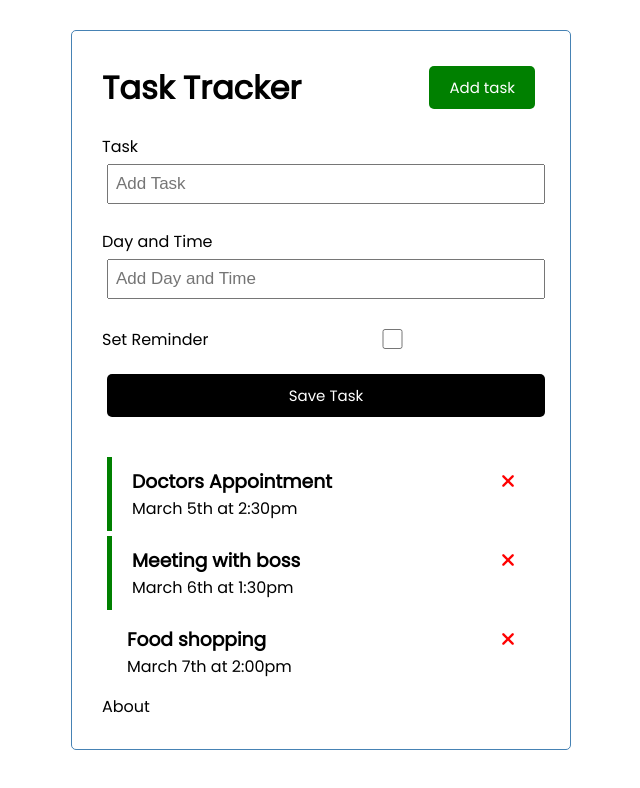
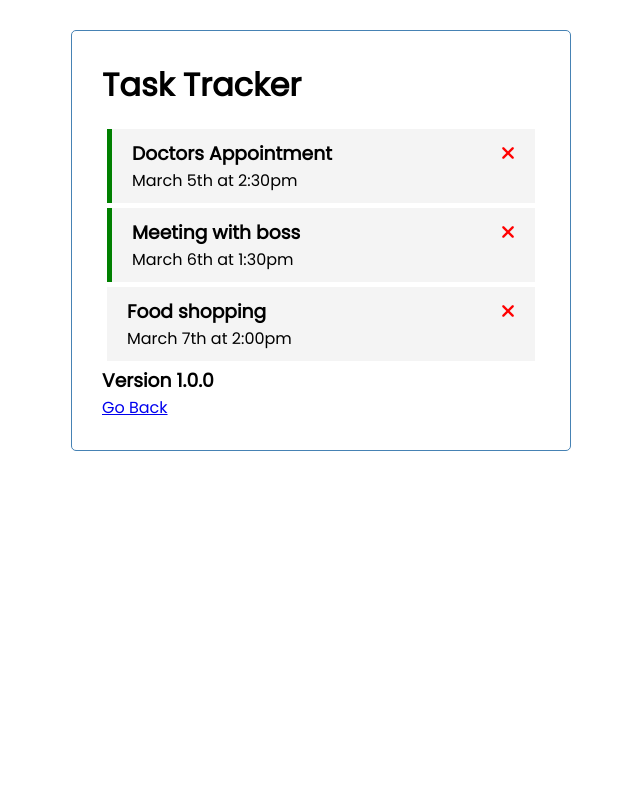
Before and after one commit to kolawoletech/vue-crash-course, a Vue app: page /about in a window 1280 px wide. Shown: the top 788 px of the page, without its empty margins (319-959 px from the left). Built offline with nearby package versions, Linux system fonts and the light colour scheme.

Commit message:
feat: copied but did not included server stuff

```diff
--- a/src/App.vue
+++ b/src/App.vue
@@ -1,7 +1,6 @@
 <template>
   <div class="container">
     <Header @toggle-add-task="toggleAddTask" title="Task Tracker" :showAddTask="showAddTask" />
-    <AddTask  @add-task="addTask()"/>
     <Tasks :tasks="tasks"/>
     <router-view :showAddTask="showAddTask"></router-view>
   </div>
@@ -10,14 +9,12 @@
 <script>
 import Header from './components/Header.vue'
 import Tasks from './components/Tasks.vue'
-import AddTask from './components/AddTask.vue'
 
 export default {
   name: 'App',
   components: {
     Header,
-    Tasks,
-    AddTask
+    Tasks
   },
   data() {
     return {
--- a/src/components/AddTask.vue
+++ b/src/components/AddTask.vue
@@ -1,53 +1,55 @@
 <template>
-    <form @submit="onSubmit()" class="add-form">
+    <form @submit="onSubmit" class="add-form">
         <div class="form-control">
             <label>Task</label>
-            <input v-model="text" type="text" name="text" placeholder="Add Task" />
+            <input type="text" v-model="text" name="text" placeholder="Add Task" />
         </div>
         <div class="form-control">
-            <label>Day and Time</label>
-            <input v-model="day" type="text" name="day" placeholder="Add Day and Time" />
+            <label>Day & Time</label>
+            <input type="text" v-model="day" name="day" placeholder="Add Day & Time" />
         </div>
         <div class="form-control form-control-check">
             <label>Set Reminder</label>
-            <input v-model="reminder" type="checkbox" name="reminder" />
+            <input type="checkbox" v-model="reminder" name="reminder" />
         </div>
-        <div class="btn-block">
 
-            <input type="submit" value="Save Task" class="btn btn-block" />
-        </div>
+        <input type="submit" value="Save Task" class="btn btn-block" />
     </form>
 </template>
+
 <script>
 export default {
-    name: "AddTask",
-    data(){
+    name: 'AddTask',
+    data() {
         return {
-            text:'',
-            day:'',
-            reminder: false
+            text: '',
+            day: '',
+            reminder: false,
         }
     },
-    methods:{
-        onSubmit(e){
+    methods: {
+        onSubmit(e) {
             e.preventDefault()
-            if(!this.text) alert("plase add a task");
+
+            if (!this.text) {
+                alert('Please add a task')
+                return
+            }
 
             const newTask = {
-                id: Math.floor(Math.random(0 * 100000000)),
+                // id: Math.floor(Math.random() * 100000),
                 text: this.text,
                 day: this.day,
-                reminder:this.reminder
+                reminder: this.reminder,
             }
 
-            this.$emit('add-task',(newTask))
-            this.text=''
-            this.day=''
+            this.$emit('add-task', newTask)
+
+            this.text = ''
+            this.day = ''
             this.reminder = false
-
-        }
-    }
-
+        },
+    },
 }
 </script>
 
@@ -85,4 +87,5 @@ export default {
 .form-control-check input {
     flex: 2;
     height: 20px;
-}</style>
+}
+</style>
--- a/src/components/Button.vue
+++ b/src/components/Button.vue
@@ -1,18 +1,20 @@
 <template>
-    <button @click="onClick()" :style="{background: color}" class="btn">{{text}}</button>
+    <button @click="onClick()" :style="{ background: color }" class="btn">
+        {{ text }}
+    </button>
 </template>
+
 <script>
 export default {
-    name:'Button',
+    name: 'Button',
     props: {
         text: String,
-        color: String
+        color: String,
     },
-    methods:{
-        onClick(){
-            console.log("click")
-        }
-    }
-
+    methods: {
+        onClick() {
+            this.$emit('btn-click')
+        },
+    },
 }
 </script>
--- a/src/components/Footer.vue
+++ b/src/components/Footer.vue
@@ -1,11 +1,17 @@
 <template>
-    <h3>Version 1.0.0</h3>
-    <router-link to="/">Go Back</router-link>
+    <footer>
+        <p>Copyright &copy; 2021</p>
+        <router-link to="/about">About</router-link>
+    </footer>
 </template>
 
-<script>
-export default {
-    name: 'About',
-    inheritAttrs: false, // disable 'non-props' warning
-};
-</script>
+<style scoped>
+a {
+    color: #333;
+}
+
+footer {
+    margin-top: 30px;
+    text-align: center;
+}
+</style>
--- a/src/components/Header.vue
+++ b/src/components/Header.vue
@@ -1,12 +1,14 @@
 <template>
     <header>
         <h1>{{ title }}</h1>
-        <Button text="Add task" color="green"/>
+        <Button v-show="homePage" @btn-click="$emit('toggle-add-task')" :text="showAddTask ? 'Close' : 'Add Task'"
+            :color="showAddTask ? 'red' : 'green'" />
     </header>
 </template>
 
 <script>
-import Button from './Button.vue';
+import Button from './Button'
+
 export default {
     name: 'Header',
     props: {
@@ -14,7 +16,7 @@ export default {
         showAddTask: Boolean,
     },
     components: {
-        Button
+        Button,
     },
     computed: {
         homePage() {
--- a/src/components/Task.vue
+++ b/src/components/Task.vue
@@ -1,36 +1,35 @@
-import { default } from './Tasks.vue';
 <template>
-    <div  :class="[task.reminder ? 'reminder':'']" class="task">
-        <h3>{{ task.text }}
-        <i @click="onDelete(task.id)" class="fas fa-times"></i></h3>
-        <p class="reminder">{{ task.day }}</p>
-
+    <div @dblclick="$emit('toggle-reminder', task.id)" :class="[task.reminder ? 'reminder' : '', 'task']">
+        <h3>
+            {{ task.text }}
+            <i @click="$emit('delete-task', task.id)" class="fas fa-times"></i>
+        </h3>
+        <p>{{ task.day }}</p>
     </div>
 </template>
+
 <script>
 export default {
-    name: "Task",
+    name: 'Task',
     props: {
-        task: Object
+        task: Object,
     },
-    methods:{
-        onDelete(id){
-            this.$emit('delte-task', id)
-        }
-    }
 }
 </script>
-<style scoped>
-.fas{
+
+<style scope>
+.fas {
     color: red;
 }
+
 .task {
-    background-color: f4f4f4;
-    margin:5px;
+    background: #f4f4f4;
+    margin: 5px;
     padding: 10px 20px;
     cursor: pointer;
 }
-.task.reminder{
+
+.task.reminder {
     border-left: 5px solid green;
 }
 
--- a/src/components/Tasks.vue
+++ b/src/components/Tasks.vue
@@ -1,17 +1,21 @@
 <template>
     <div :key="task.id" v-for="task in tasks">
-        <Task :task="task" />
+        <Task @toggle-reminder="$emit('toggle-reminder', task.id)" @delete-task="$emit('delete-task', task.id)"
+            :task="task" />
     </div>
 </template>
+
 <script>
-import Task from './Task.vue'
-export default{
+import Task from './Task'
+
+export default {
     name: 'Tasks',
     props: {
-        tasks: Array
+        tasks: Array,
     },
     components: {
-        Task
-    }
+        Task,
+    },
+    emits: ['delete-task', 'toggle-reminder'],
 }
 </script>
--- a/src/router/index.js
+++ b/src/router/index.js
@@ -1,17 +1,17 @@
 import { createRouter, createWebHistory } from "vue-router";
-import About from "../views/About.vue";
-import Home from "../views/Home.vue";
+import Home from "../views/Home";
+import About from "../views/About";
 
 const routes = [
+  {
+    path: "/",
+    name: "Home",
+    component: Home,
+  },
   {
     path: "/about",
     name: "About",
     component: About,
-  },
-  {
-    path: "/",
-    name: "Home",
-    component: Home,
   },
 ];
 
--- a/src/views/About.vue
+++ b/src/views/About.vue
@@ -1,8 +1,11 @@
 <template>
-<header>About</header>
+    <h3>Version 1.0.0</h3>
+    <router-link to="/">Go Back</router-link>
 </template>
+
 <script>
-    export default {
-        name: "About"
-    }
+export default {
+    name: 'About',
+    inheritAttrs: false, // disable 'non-props' warning
+};
 </script>
```
